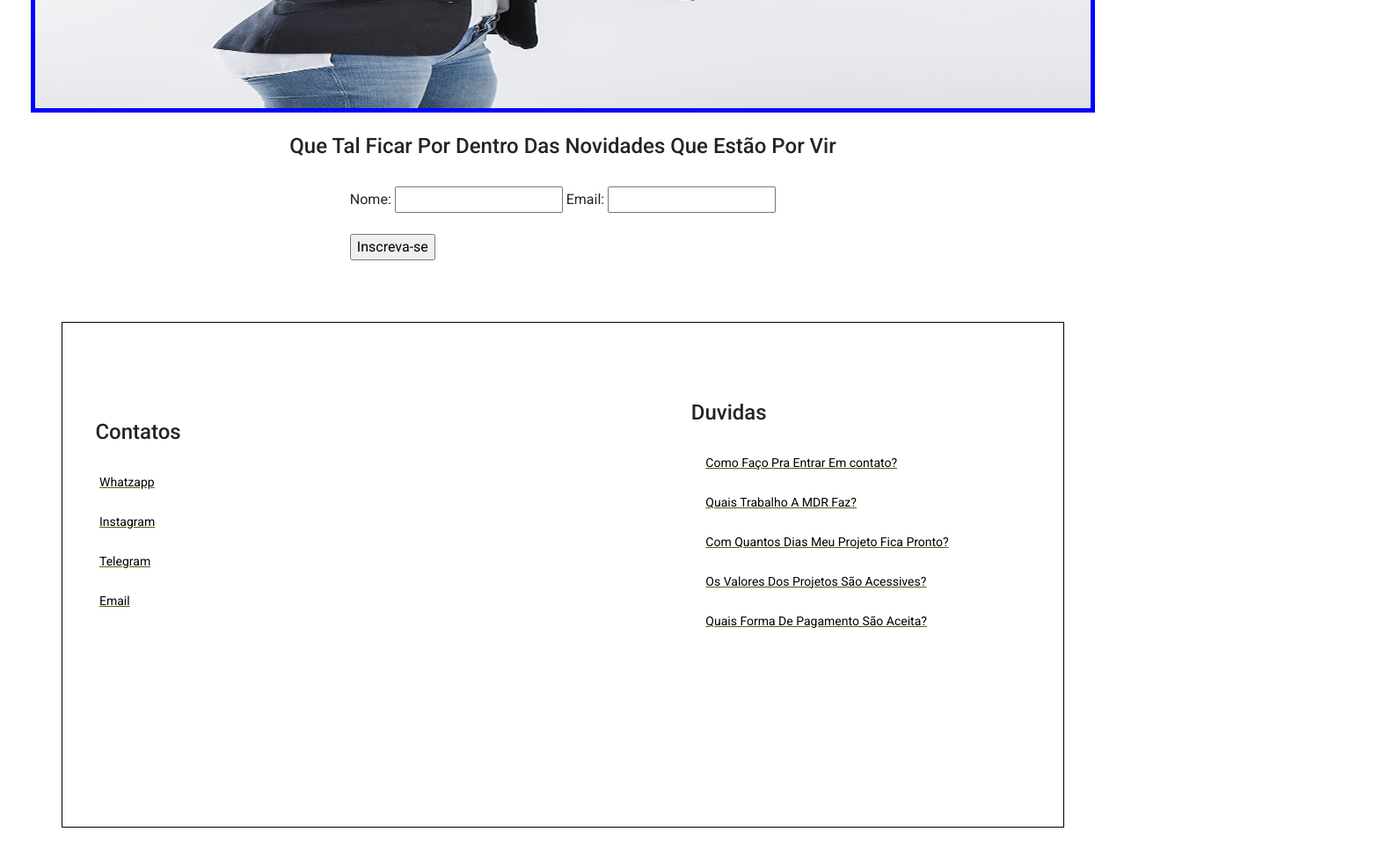
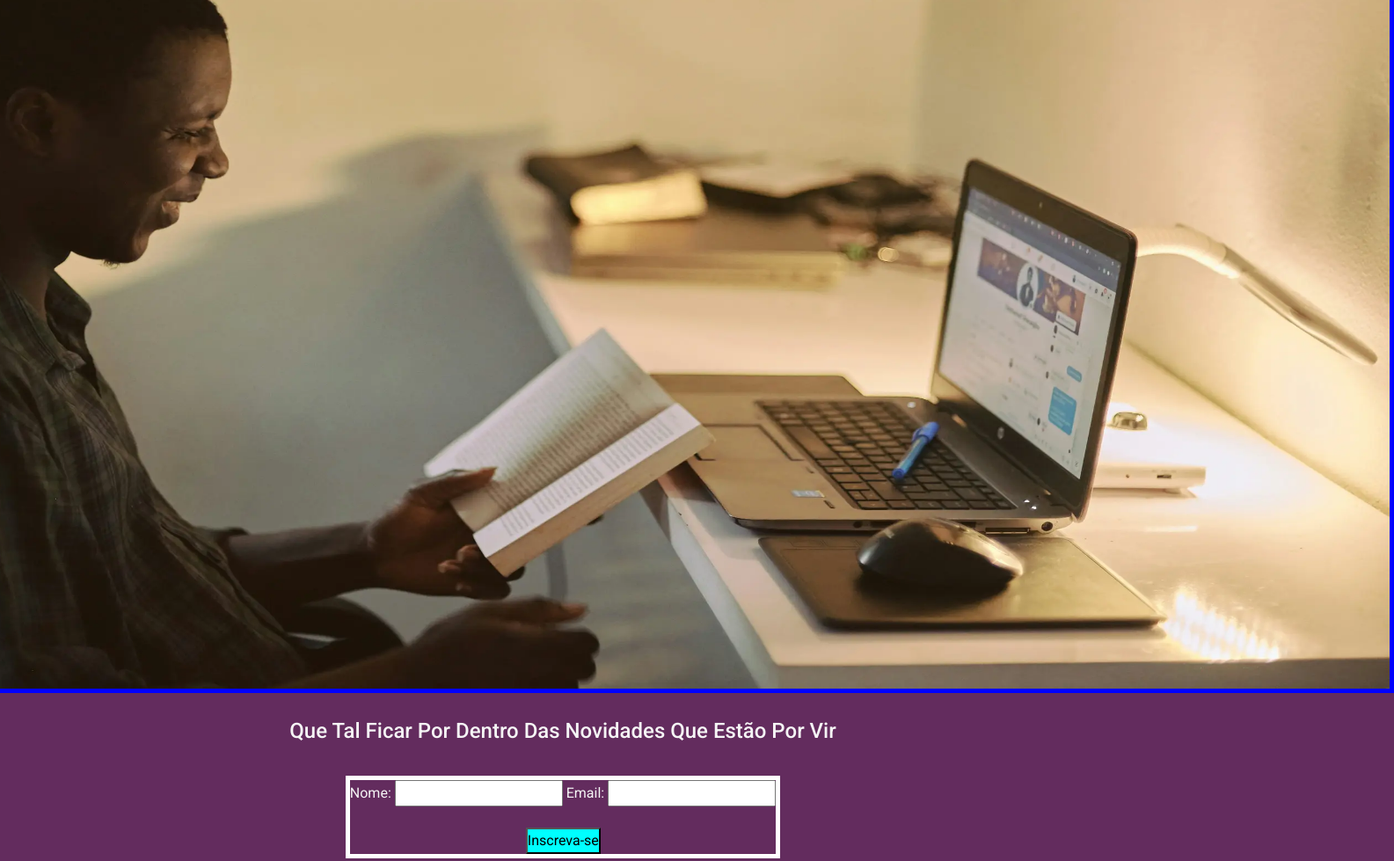
Before and after one commit to NandoJunioDev/Pessoal-, a plain HTML site: page html/index.html in a window 1280 px wide. Shown: the part 600-1579 px from the top of the page at 88% size, 1585 px wide, since content can reach past the window. Drawn offline with nearby package versions, Linux system fonts and the light colour scheme; a script that the page names is missing.

Commit message:
mama 000

```diff
--- a/Css/styles.css
+++ b/Css/styles.css
@@ -15,6 +15,8 @@ body{
 
     margin: 0%;
     font-family: 'Roboto', sans-serif;
+    background-color:#4c0d47de ;
+    color: whitesmoke;
 
 }
 .row{
@@ -36,7 +38,8 @@ p,li{
 /* Barra de Navegaçao*/
 header, .navbar{
 
-background-color: rgb(155, 151, 151);
+
+background-color: #35062ea8;
 
 
 }
@@ -72,6 +75,7 @@ background-color: rgb(155, 151, 151);
     border: 5px solid greenyellow;
     text-align: center;
     margin-bottom: 100px;
+    color: white;
 }
 .Principal__div2{
 
@@ -168,6 +172,7 @@ border: px solid black;
 justify-self: flex-start;
 align-self: flex-end;
 list-style-type: none;
+color: white;
 
 
 }
@@ -176,8 +181,8 @@ list-style-type: none;
     box-shadow: 2px 2px black;
     margin: 5%;
     padding: 5%;
-    text-shadow: 1px 1px rgba(0, 0, 0, 0.495);
-
+    text-shadow: 1px 1px rgba(255, 252, 252, 0.495);
+    color: white;
 
 }
 .footer__section__Div--contato--h4{
@@ -186,8 +191,9 @@ text-align:left;
 margin-left: 5%;
 
 }
-.footer__section__Div--ul a{
+.footer__section__Div--ul a li {
 padding: 5%;
+color: white;
 
 }
 
@@ -199,8 +205,25 @@ padding: 5%;
     gap: 1fr;
    align-items: center;
    justify-items: center;
+   justify-content: center;
+   align-content: center;
 
 }
+.art-div{
+
+border: 5px solid white;
+
+}
+#button{
+    align-self: center;
+    justify-self: center;
+    background-color: aqua;
+    text-align: center;
+    margin-left: 200px;
+  padding-inline: 0px;
+
+}
+
 /*.color1 { #791978 };
 .color2 { #621360 };
 .color3 { #4c0d47 };
--- a/html/index.html
+++ b/html/index.html
@@ -90,7 +90,7 @@
                 <p class="Principal__div__p"> Não Deixe Para Amanhã o Que Você Pode Fazer Hoje!</p>
             </div>
             <div  class ="Principal__div2">
-                <img  class="Principal__div2__img" src="../OS9H521.jpg" alt="site" width="1200" height="400">
+                <img  class="Principal__div2__img" src="../emmanuel-ikwuegbu-MSX3O-Sqa8U-unsplash.webp" alt="site" width="1880" height="1060" >
 
             </div>
 
```
Also changed, not shown: emmanuel-ikwuegbu-MSX3O-Sqa8U-unsplash.webp (added).
